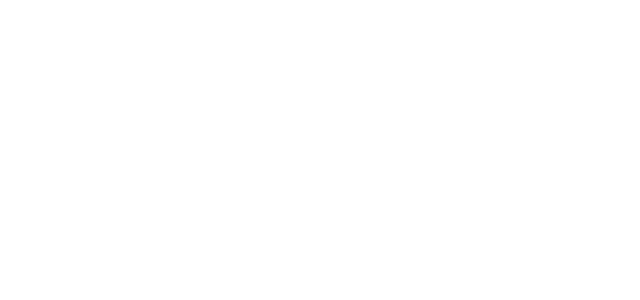
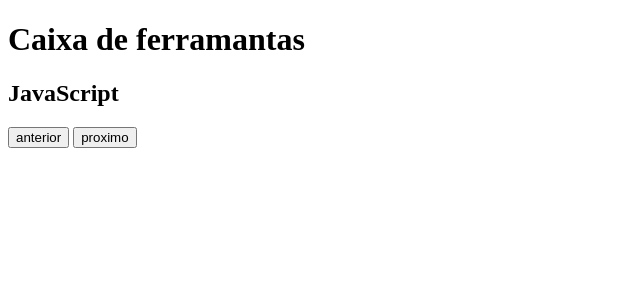
Before and after one commit to JoaoVitorcan/React-ts, a React (Vite) app in the folder vite-project/: page / in a window 1280 px wide. Shown: the top 300 px of the page, without its empty margins (0-640 px from the left). Built offline with nearby package versions, Linux system fonts and the light colour scheme; the HTML template or start-up script is replaced by a standard one.

Commit message:
Carrousel

```diff
--- a/vite-project/src/App.tsx
+++ b/vite-project/src/App.tsx
@@ -1,11 +1,46 @@
+import { useState } from 'react';
 import './App.css'
 
 function App() {
 
+  const toolKit = [
+    'JavaScript',
+    'TypeScript',
+    'React',
+    'HTML',
+    'CSS',
+    'Node',
+    'Testes automatizados',
+  ];
+
+const [index, SetIndex] = useState(0)     // 0 é o valor inicial do index, SetIndex é a função que vai alterar o valor do index, useState vai criar o estado que vai começar em 0
+const [lista, SetLista] = useState(toolKit) // lista é toolKit, SetLista é a função que vai alterar o valor de lista e a lista é toolkit
+
+const handleClickNext = () => {
+  if (index + 1 < lista.length) {  // se o index for menor que o tamanho da lista, ele vai somar 1 ao index enquanto for menor que o tamanho da lista
+    SetIndex(index + 1) // SetIndex vai alterar o valor do index, somando 1 ao index
+  }
+  else {  // se o index for maior que o tamanho da lista, ele vai voltar para o index 0
+    SetIndex(0)
+  }
+}
+
+const handleClickBack = () => {
+  if (index - 1 >= 0) {  // se o index for maior ou igual a 0,  ele vai retornar para o ultimo index (numero) da lista
+    SetIndex(index - 1) // SetIndex vai alterar o valor do index, subtraindo 1 ao index
+  }
+  else {
+    SetIndex(lista.length -1) // se o index for menor que 0, ele vai retornar para o ultimo index (testes automatizados)
+  }
+}
+
 
   return (
     <>
-
+      <h1>Caixa de ferramantas</h1>
+      <h2>{lista[index]}</h2>    {/* vai mostrar o index da lista */}
+      <button onClick={handleClickBack}>anterior</button> {/* vai chamar a função handleClickBack */}
+      <button onClick={handleClickNext}>proximo</button> {/* vai chamar a função handleClickNext */}
     </>
   )
 }
```
